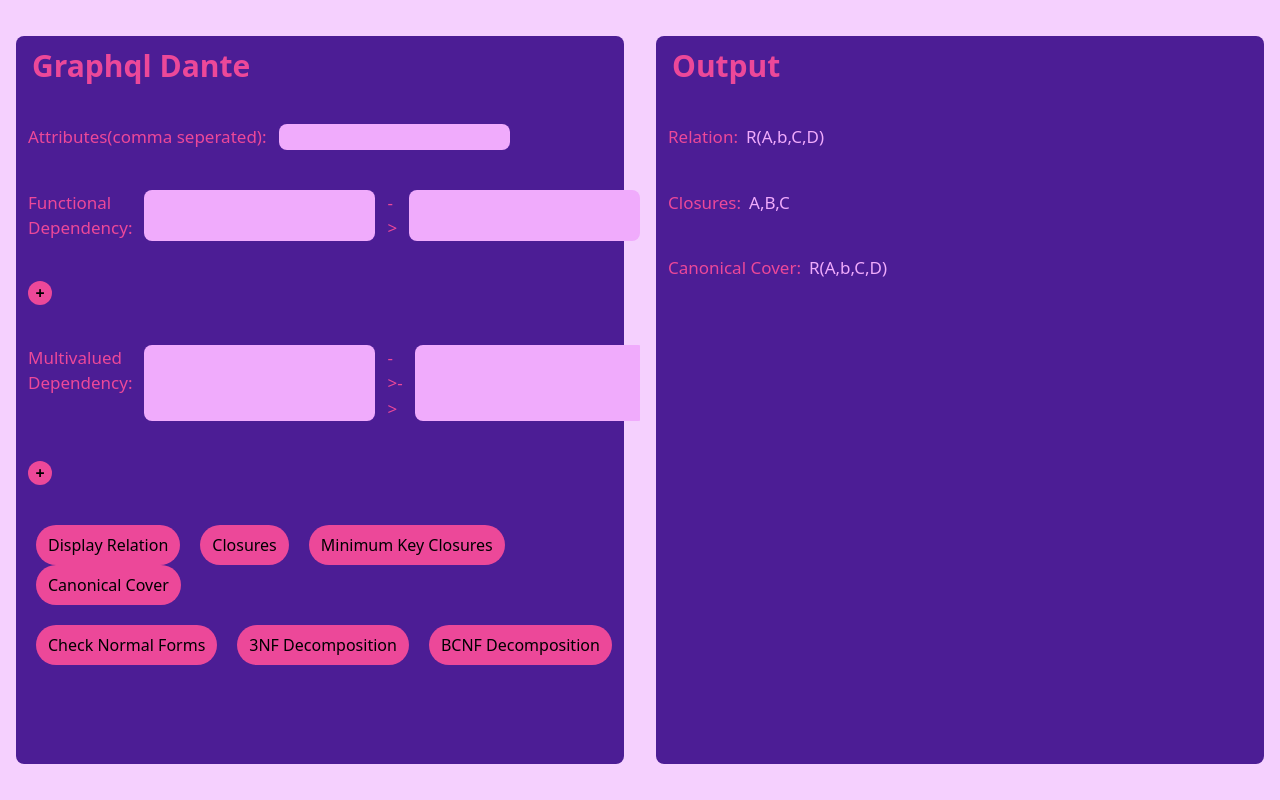
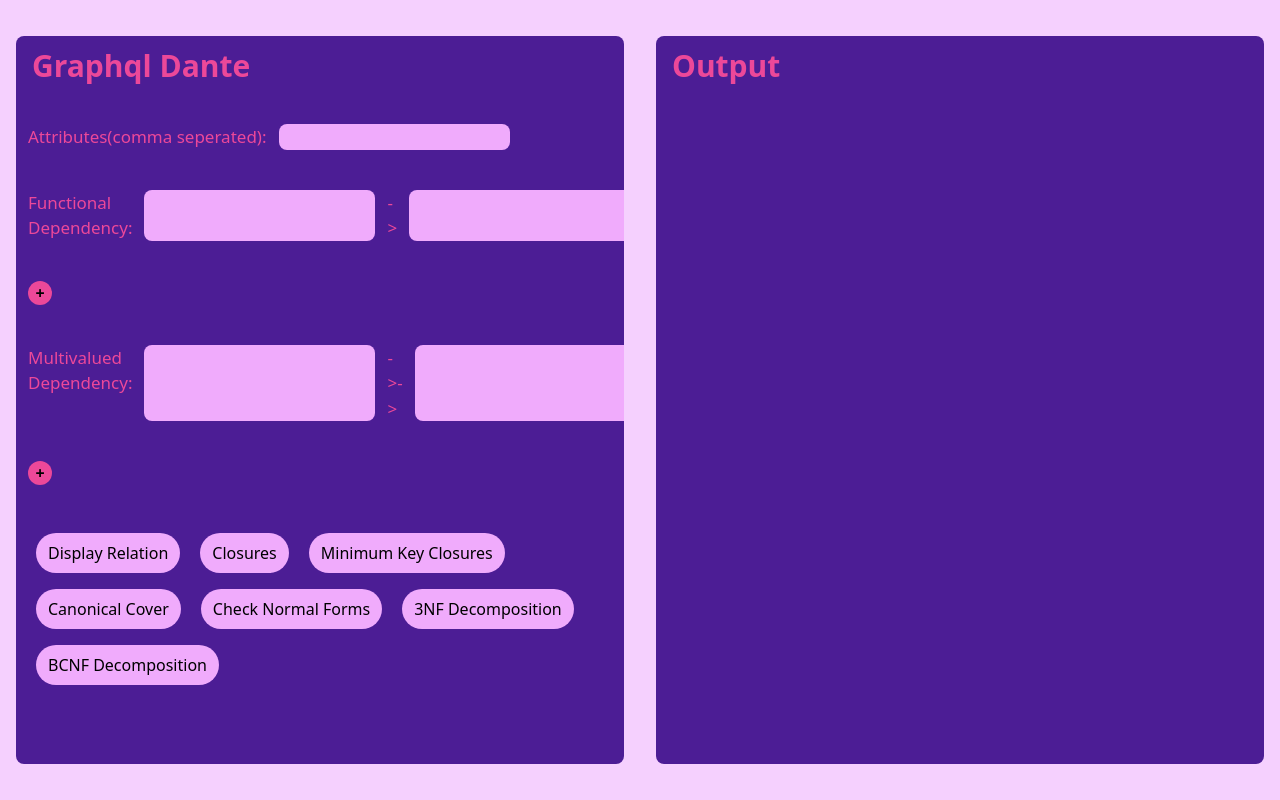
Before and after one commit to ARYA-RAY/dante-ui, a React (Create React App) app: page / in a window 1280 px wide. Built offline with nearby package versions, Linux system fonts and the light colour scheme.

Commit message:
button functionality and scrolling

```diff
--- a/src/App.js
+++ b/src/App.js
@@ -5,6 +5,37 @@ import { useState } from 'react';
 function App() {
   const [inputs, setInputs] = useState([{ left: '', right: '' }]);
   const [multinputs, multsetInputs] = useState([{ left: '', right: '' }]);
+  const [attributes, setAttributes] = useState('');
+  const [activeButtons, setActiveButtons] = useState([]);
+
+  const buttons = [
+    'Display Relation',
+    'Closures',
+    'Minimum Key Closures',
+    'Canonical Cover',
+    'Check Normal Forms',
+    '3NF Decomposition',
+    'BCNF Decomposition'
+  ];
+
+  const data = [
+    'R(A,b,C,D)',
+    'A,B,C',
+    'R(A,b,C,D)',
+    'R(A,b,C,D)',
+    'R(A,b,C,D)',
+    'R(A,b,C,D)',
+    'R(A,b,C,D)'
+  ]
+
+  const toggleButton = (index) => {
+    const isActive = activeButtons.includes(index);
+    if (isActive) {
+      setActiveButtons(activeButtons.filter((btnIndex) => btnIndex !== index));
+    } else {
+      setActiveButtons([...activeButtons, index]);
+    }
+  };
 
   const handleAddInput = () => {
     setInputs([...inputs, { left: '', right: '' }]);
@@ -26,19 +57,26 @@ function App() {
     multsetInputs(newInputs);
   };
 
+  const handleAttributeChange = (value) => {
+    setAttributes(value);
+  };
+
   return (
     <div className="flex flex-row h-screen">
       <div className='bg-fuchsia-200 w-full'>
-        <div className='w-[95%] bg-violet-900 h-[91%] my-9 mx-auto rounded-lg'>
+        <div className='w-[95%] bg-violet-900 h-[91%] my-9 mx-auto rounded-lg overflow-auto'>
           <div className='ml-4'>
             <h1 className='text-pink-500 text-3xl font-semibold pt-3'>Graphql Dante</h1>
           </div>
           <div className='mt-10'>
             <div className='flex flex-row ml-3'>
               <h1 className='text-pink-500 text-[17px]'>Attributes(comma seperated): </h1>
-              <input className='ml-3 bg-fuchsia-300 rounded-lg'>
-
-              </input>
+              <input
+                className='ml-3 bg-fuchsia-300 rounded-lg'
+                name='attributes'
+                value={attributes}
+                onChange={e => handleAttributeChange(e.target.value)}
+              />
             </div>
             <div className='flex flex-col'>
               {inputs.map((input, index) => (
@@ -87,49 +125,41 @@ function App() {
               </button>
             </div>
           </div>
-          <div className='mt-10'>
-            <div>
-              <button className='ml-5 bg-pink-500 rounded-[100px]'><h1 className='mx-3 my-2'>Display Relation</h1></button>
-              <button className='ml-5 bg-pink-500 rounded-[100px]'><h1 className='mx-3 my-2'>Closures</h1></button>
-              <button className='ml-5 bg-pink-500 rounded-[100px]'><h1 className='mx-3 my-2'>Minimum Key Closures</h1></button>
-              <button className='ml-5 bg-pink-500 rounded-[100px]'><h1 className='mx-3 my-2'>Canonical Cover</h1></button>
-            </div>
-            <div className='mt-5'>
-              <button className='ml-5 bg-pink-500 rounded-[100px]'><h1 className='mx-3 my-2'>Check Normal Forms</h1></button>
-              <button className='ml-5 bg-pink-500 rounded-[100px]'><h1 className='mx-3 my-2'>3NF Decomposition</h1></button>
-              <button className='ml-5 bg-pink-500 rounded-[100px]'><h1 className='mx-3 my-2'>BCNF Decomposition</h1></button>
-            </div>
+          <div className='my-10'>
+            {buttons.map((text, index) => (
+              <button
+                key={index}
+                className={activeButtons.includes(index) ? 'ml-5 bg-pink-500 rounded-[100px] my-2' : 'ml-5 bg-fuchsia-300 rounded-[100px] my-2'}
+                onClick={() => toggleButton(index)}
+              >
+                <h1 className='mx-3 my-2'>{text}</h1>
+              </button>
+            ))}
           </div>
         </div>
       </div>
       <div className='bg-fuchsia-200 w-full'>
-        <div className='w-[95%] bg-violet-900 h-[91%] my-9 mx-auto rounded-lg'>
+        <div className='w-[95%] bg-violet-900 h-[91%] my-9 mx-auto rounded-lg overflow-auto'>
           <div className='ml-4'>
             <h1 className='text-pink-500 text-3xl font-semibold pt-3'>Output</h1>
           </div>
-          <div className='flex flex-row ml-3 mt-10'>
-            <div>
-              <h1 className='text-[17px] text-pink-500'>Relation: </h1>
-            </div>
-            <div className='ml-2'>
-              <h1 className='text-[17px] text-fuchsia-300'>R(A,b,C,D)</h1>
-            </div>
-          </div>
-          <div className='flex flex-row ml-3 mt-10'>
-            <div>
-              <h1 className='text-[17px] text-pink-500'>Closures: </h1>
-            </div>
-            <div className='ml-2'>
-              <h1 className='text-[17px] text-fuchsia-300'>A,B,C</h1>
-            </div>
-          </div>
-          <div className='flex flex-row ml-3 mt-10'>
-            <div>
-              <h1 className='text-[17px] text-pink-500'>Canonical Cover: </h1>
-            </div>
-            <div className='ml-2'>
-              <h1 className='text-[17px] text-fuchsia-300'>R(A,b,C,D)</h1>
-            </div>
+          <div style={{ marginTop: '20px' }}>
+            {buttons.map((text, index) => (
+              <div
+                key={index}
+                className='flex flex-row ml-3 mt-10'
+                style={{
+                  display: activeButtons.includes(index) ? 'flex' : 'none',
+                }}
+              >
+                <div>
+                  <h1 className='text-[17px] text-pink-500'>{text}: </h1>
+                </div>
+                <div className='ml-2'>
+                  <h1 className='text-[17px] text-fuchsia-300'>R(A,B,C,d)</h1>
+                </div>
+              </div>
+            ))}
           </div>
         </div>
       </div>
```
